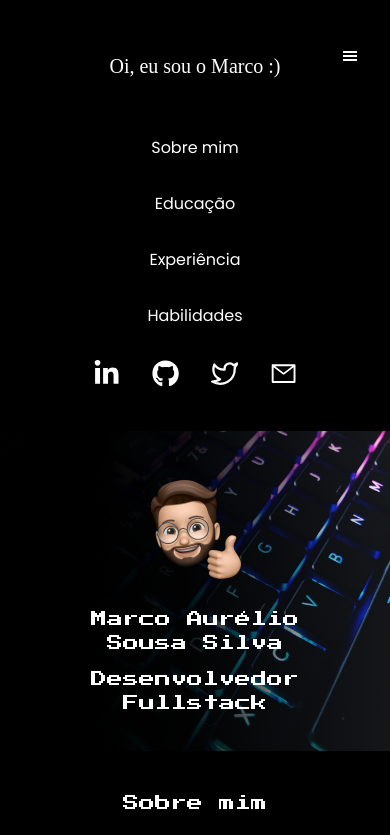
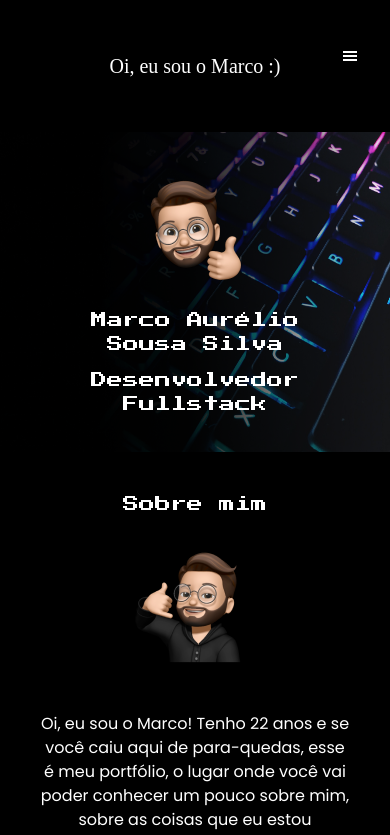
Before and after one commit to maurelio631/maurelio631.github.io, a React (Vite) app: page / in a window 390 px wide. Shown: the top 835 px of the page. Built offline with nearby package versions, Linux system fonts and the light colour scheme; a web font is replaced by a local one.

Commit message:
Adição da tag alt nas imagens e ajuste na navbar mobile

```diff
--- a/src/Components/Footer.jsx
+++ b/src/Components/Footer.jsx
@@ -43,7 +43,7 @@ export default function Footer() {
           </a>
         </div>
         <a href="#">
-          <img src={TechMemoji} className="w-32 my-4 hover:scale-150 transition-all" />
+          <img src={TechMemoji} className="w-32 my-4 hover:scale-150 transition-all" alt="Memoji usando um Macbook"/>
         </a>
         <p className="text-center my-4">
           Todos os direitos reservados &copy; 2022 - Design created by
--- a/src/Components/MainContainer.jsx
+++ b/src/Components/MainContainer.jsx
@@ -26,7 +26,7 @@ export default function MainContainer() {
           <img
             src={PhoneMemoji}
             typeof="image/webp"
-            alt=""
+            alt="Memoji imitando um telefone com a mão próximo ao rosto"
             className="w-32 mt-5 hover:scale-150 transition-all"
           />
           <p className="text-white mt-12 text-center md:text-justify">
@@ -152,7 +152,7 @@ export default function MainContainer() {
             <h3>A Quiropraxia</h3>
             <div className="w-80">
               <a href="https://aquiropraxia.com.br" target="_blank">
-                <img src={AQuiropraxia} className="rounded-md" />
+                <img src={AQuiropraxia} className="rounded-md" alt="Captura de tela do site a quiropraxia"/>
               </a>
             </div>
           </div>
@@ -160,7 +160,7 @@ export default function MainContainer() {
             <h3>Pura Coluna</h3>
             <div className="w-80">
               <a href="https://puracoluna.com.br" target="_blank">
-                <img src={PuraColuna} className="rounded-md" />
+                <img src={PuraColuna} className="rounded-md" alt="Captura de tela do site pura coluna" />
               </a>
             </div>
           </div>
--- a/src/Components/NavBar.jsx
+++ b/src/Components/NavBar.jsx
@@ -1,7 +1,7 @@
 import React, { useEffect, useState } from "react";
 import { Link } from "react-scroll";
 import { FaLinkedinIn, FaGithub } from "react-icons/fa";
-import { AiOutlineMail } from "react-icons/ai";
+import { AiOutlineMail, AiOutlineClose } from "react-icons/ai";
 import { FiTwitter } from "react-icons/fi";
 import { GiHamburgerMenu } from "react-icons/gi";
 import Teclado from "../Assets/img/teclado.png";
@@ -11,7 +11,7 @@ export default function NavBar() {
   const textoH1 = "Oi, eu sou o Marco :)";
   const botaoToggle = document.querySelector("#toggleMenu");
   const navbarLinks = document.querySelector("#navbarLinks");
-
+  const [navbarOpen, setNavbarOpen] = useState(false);
   function ocultarMenu() {
     navbarLinks.classList.toggle("hidden");
     if (botaoToggle.classList.contains("hidden")) {
@@ -21,21 +21,22 @@ export default function NavBar() {
 
   return (
     <header>
-      <nav className="flex flex-col md:flex-row justify-center md:justify-around items-center bg-black text-white text-base py-5">
+      <nav className="flex flex-col md:flex-row justify-center md:justify-around items-center bg-black text-white text-base py-5 relative">
         <a href="index.html" className="text-xl">
           <h1 className="m-8">{textoH1}</h1>
         </a>
         <button
           className="absolute top-12 right-8 cursor-pointer md:hidden"
           id="toggleMenu"
-          onClick={ocultarMenu}
+          onClick={() => setNavbarOpen((prev) => !prev)}
         >
-          <GiHamburgerMenu height={24} width={24} />
+          {navbarOpen ? (
+            <AiOutlineClose height={24} width={24} />
+            ) : (
+            <GiHamburgerMenu height={24} width={24} />
+          )}
         </button>
-        <ul
-          className="flex items-center p-2 flex-col md:flex-row"
-          id="navbarLinks"
-        >
+        <ul className={navbarOpen ? "d-block" : "hidden"}  id="navbarLinks">
           <li className="p-4">
             <Link
               to="SobreMim"
```
